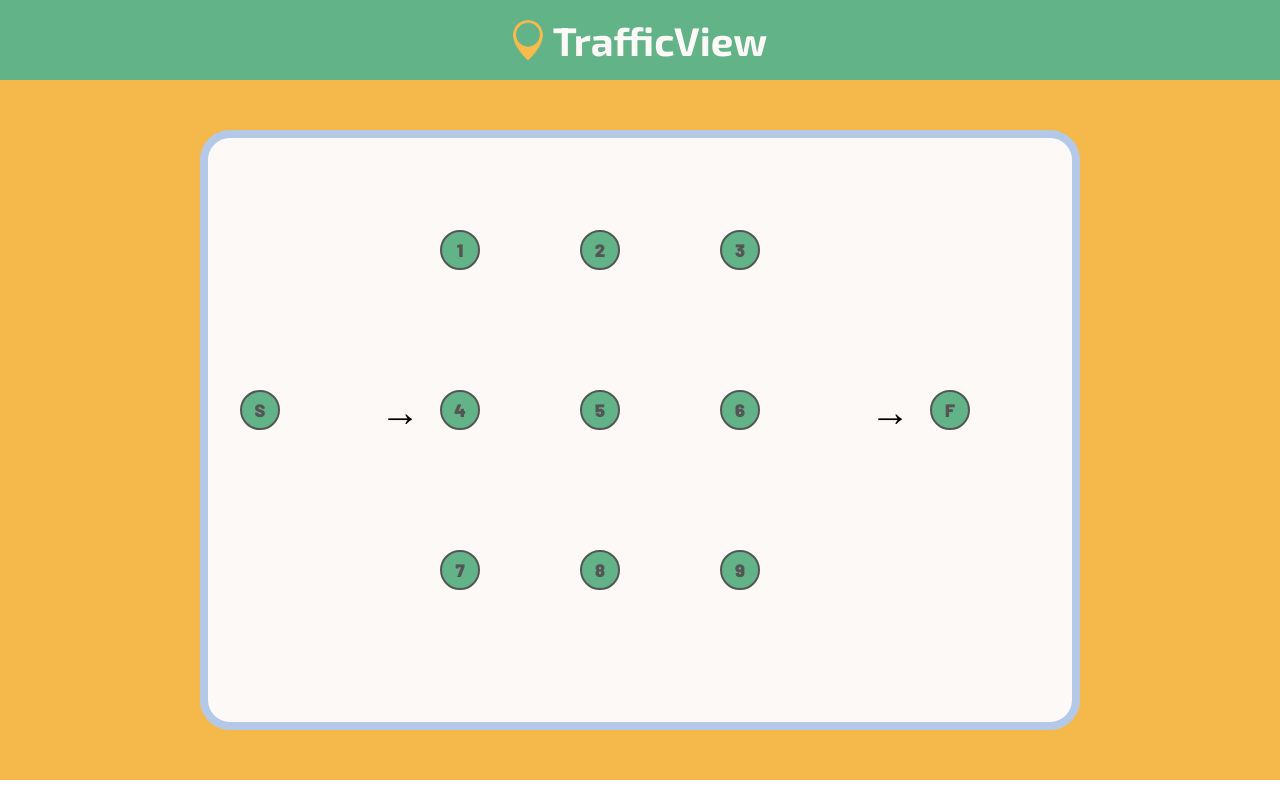
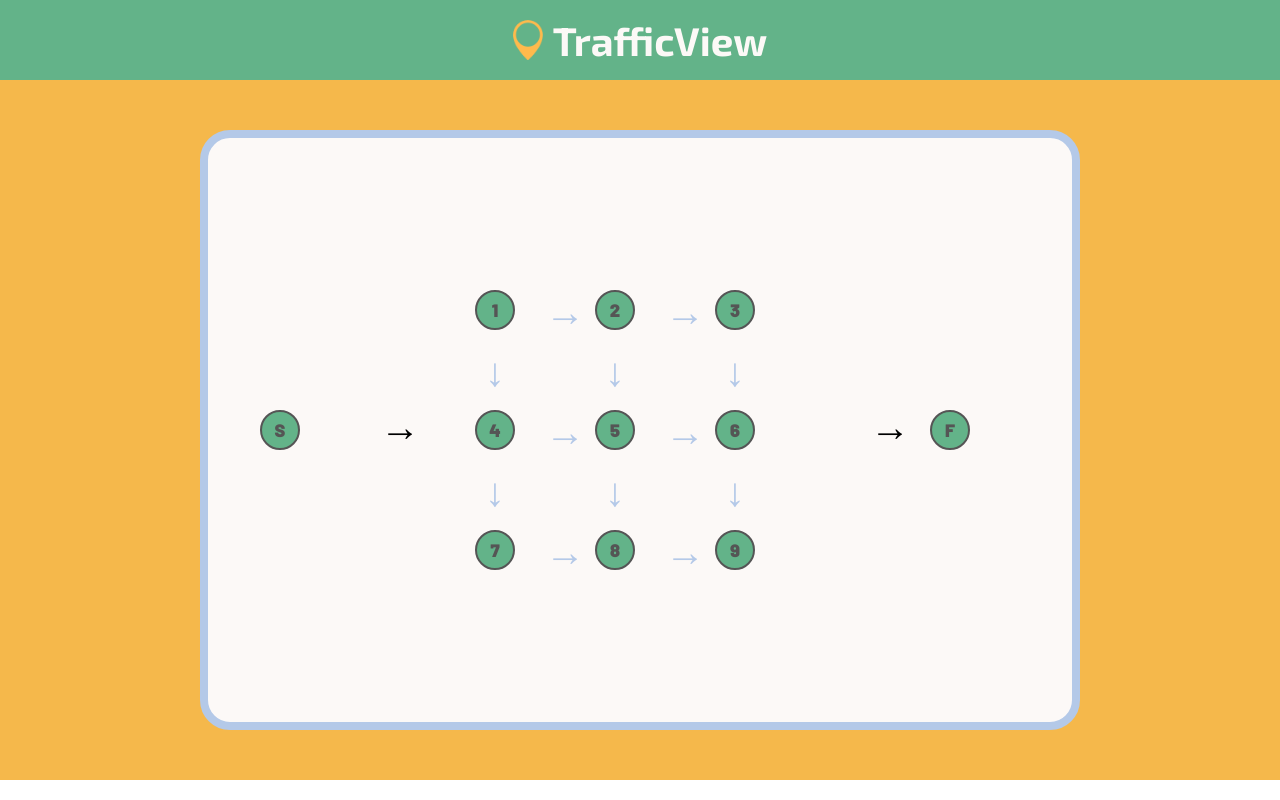
Before and after one commit to beez1nh4/traffic-view, a React (Create React App) app: page /simulator in a window 1280 px wide. Built offline with nearby package versions, Linux system fonts and the light colour scheme; a web font is replaced by a local one.

Commit message:
add useEffect

```diff
--- a/src/components/Spot.js
+++ b/src/components/Spot.js
@@ -1,13 +1,29 @@
 import styled from "styled-components"
 import { basicBlue, basicDarkGray, basicGreen } from "../constants/colors"
 import { useAuth } from "../providers/auth"
+import { useState, useEffect} from "react"
 import defineCapacity from "../functions/defineCapacity"
 import reverseVector from "../functions/reverseVector"
 
 export default function Spot({spotNumber}) {
     const {auxVector, setAuxVector, matrix, setMatrix} = useAuth()
+    const [horizontalArrow, setHorizontalArrow] = useState("→")
+    const [verticalArrow, setVerticalArrow] = useState("↓")
+    useEffect(() => {
+        if (spotNumber === 3 || spotNumber === 6 || spotNumber === 9 || spotNumber === "S" || spotNumber === "F"){
+            setHorizontalArrow("")
+        }
+
+        if (spotNumber === 7 || spotNumber === 8 || spotNumber === 9 || spotNumber === "S" || spotNumber === "F"){
+            setVerticalArrow("")
+        }
+        ;
+    }, [spotNumber]);
 
     function fillAux(){
+        if (auxVector.includes(spotNumber)){
+            alert("You can't choose the same number")
+        } else{
         console.log(spotNumber)
         const newAuxVector = [...auxVector, spotNumber]
         setAuxVector(newAuxVector)
@@ -21,14 +37,20 @@ export default function Spot({spotNumber}) {
             setMatrix(newMatrix)
             setAuxVector([])
         }
-
+        }
     }
 
 
 
     return(
         <>
+            <BiggerContainer>
+            <SpotContainer>
             <ButtonSpot onClick={fillAux} spotNumber={spotNumber}>{spotNumber}</ButtonSpot>
+            <Arrow>{horizontalArrow}</Arrow>
+            </SpotContainer>
+            <Arrow>{verticalArrow}</Arrow>
+            </BiggerContainer>
         </>
     )
 }
@@ -38,8 +60,10 @@ const ButtonSpot = styled.button`
     font-size: 18px;
     color: ${basicDarkGray};
     font-weight: 900;
-    margin-right: 100px;
-    margin-bottom: 120px;
+   /*  margin-right: 100px;
+    margin-bottom: 120px; */
+    margin-right: 20px;
+    margin-bottom: 20px;
     width: 40px;
     height: 40px;
     background: ${basicGreen};
@@ -50,3 +74,22 @@ const ButtonSpot = styled.button`
     cursor: pointer;
     }
 `
+const Arrow = styled.div`
+    box-sizing: border-box;
+    font-family: 'Exo 2', sans-serif;
+    font-weight: bold;
+    font-size: 40px;
+    width: 50px;
+    display: flex;
+    padding-left: 10px;
+    color: ${basicBlue};
+`
+const SpotContainer = styled.div`
+    display: flex;
+
+`
+const BiggerContainer = styled.div`
+    width: 120px;
+    height: 120px;
+
+`
--- a/src/functions/defineCapacity.js
+++ b/src/functions/defineCapacity.js
@@ -1,5 +1,5 @@
 function defineCapacity(i, j){
-    let capacity = Number(prompt(`Ìnsert the capacity between ${i} and ${j}`))
+    let capacity = Number(prompt(`Insert the capacity between ${i} and ${j}`))
     if (i > j){
         capacity = capacity*(-1)
     }
--- a/src/pages/SimulatorPage/SimulatorPage.js
+++ b/src/pages/SimulatorPage/SimulatorPage.js
@@ -4,8 +4,7 @@ import { basicBlue, basicWhite, basicYellow } from "../../constants/colors";
 import printNumbers from "../../functions/printNumbers";
 import Spot from "../../components/Spot";
 import { useAuth } from "../../providers/auth";
-import formatMatrix from "../../functions/formatMatrix";
-import { useEffect } from "react";
+
 
 export default function SimulatorPage() {
     const n = 3
@@ -55,11 +54,15 @@ const Spots = styled.div`
     border: 8px solid ${basicBlue};
 `
 const Grid = styled.div`
-    /* padding-top: 120px;
+   /*  padding-top: 120px;
     padding-bottom: 150px;
     padding-right: 140px;
     padding-left: 220px; */
     width: 430px;
+    display: flex;
+    flex-wrap: wrap;
+    align-items: center;
+    justify-content: center;
 `
 const Arrow = styled.div`
     box-sizing: border-box;
@@ -68,5 +71,5 @@ const Arrow = styled.div`
     font-size: 40px;
     width: 60px;
     display: flex;
-    padding-bottom: 120px;
+    padding-bottom: 90px;
 `
```
